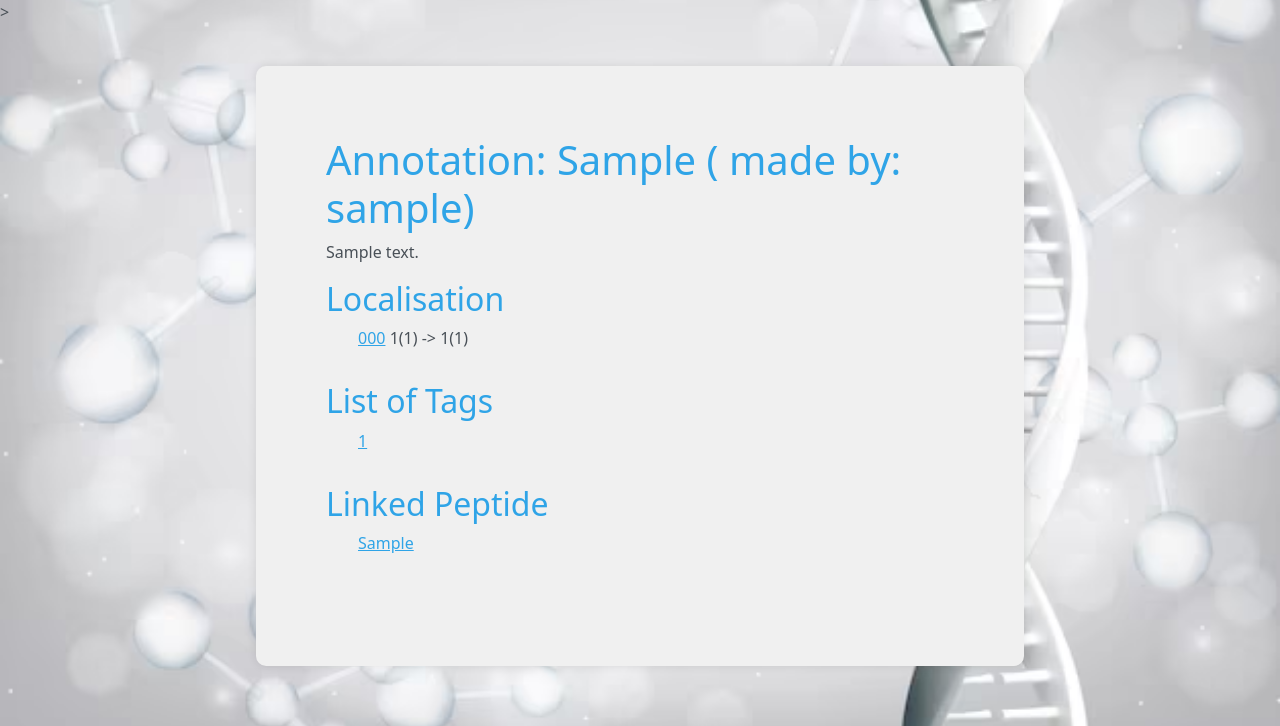
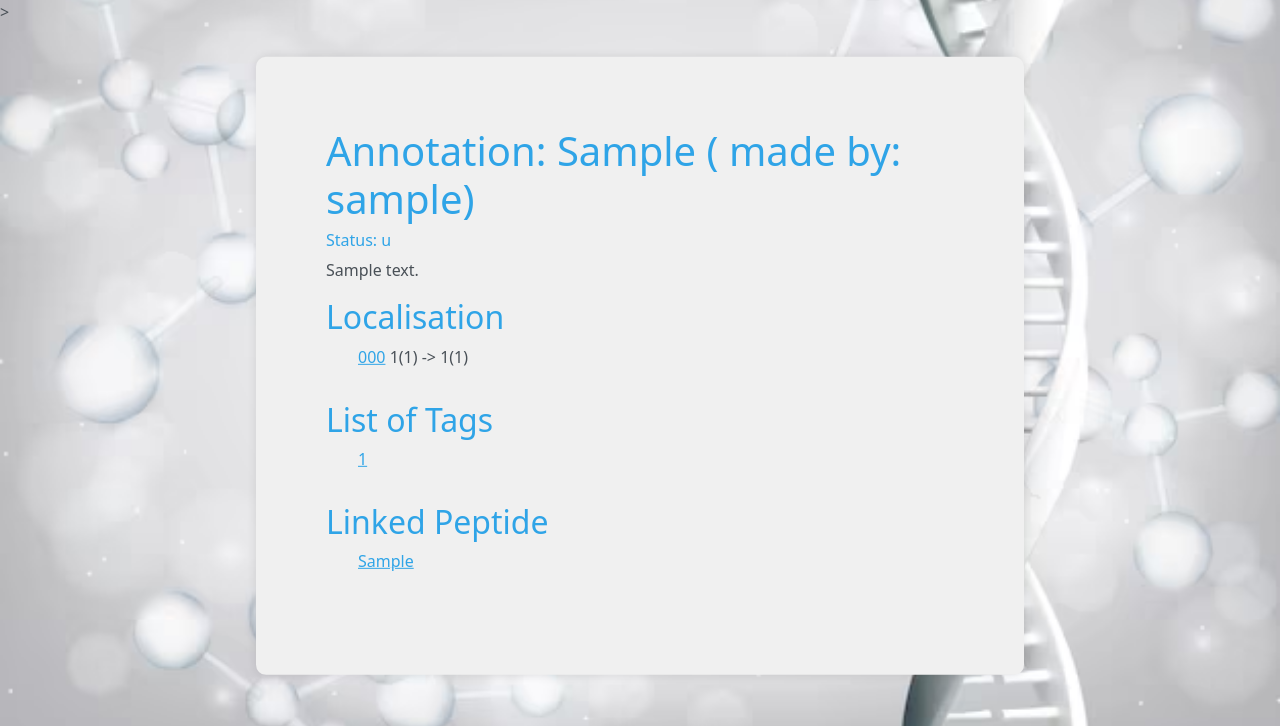
Before and after one commit to R-Poulard/GenomeTag, a Django app: template GenomeTag/templates/GenomeTag/display/display_annotation.html in a window 1280 px wide. Shown: the part 74-800 px from the top of the page. Run offline with Django 5.2, Linux system fonts and the light colour scheme; the template is opened without the code that fills it: values that come from a table or form of the project are taken from there, others are empty; tables that the repository leaves empty hold one stand-in row (values such as "Sample post"); some libraries are stand-ins or nearby versions.

Commit message:
add status to display

```diff
--- a/GenomeTag/build_query.py
+++ b/GenomeTag/build_query.py
@@ -308,7 +308,7 @@ def create_result_dic(result_type, query):
             data["Species"].append(chr.genome.species)
     if result_type == "Annotation":
         data = {"type": "Annotation", "Accession": [],
-                "Commentary": [], "Tags": [], "#Position": []}
+                "Commentary": [], "Tags": [], "#Position": [],"Status":[]}
         for annotation in query:
             data["Accession"].append(annotation.accession)
             data["Commentary"].append(annotation.commentary.replace("\n", ""))
@@ -317,7 +317,7 @@ def create_result_dic(result_type, query):
             for i in annotation.tags.all():
                 tag_list.append(i.tag_id)
             data["Tags"].append(tag_list)
-        print(data)
+            data["Status"].append(annotation.status)
     if result_type == "Peptide":
         data = {"type": "Peptide", "Accession": [], "Commentary": [], "Tags": [], "Length": []}
         for peptide in query:
--- a/GenomeTag/templates/GenomeTag/display/display_annotation.html
+++ b/GenomeTag/templates/GenomeTag/display/display_annotation.html
@@ -20,6 +20,7 @@
 <body>
     <div class="center-container2">
     <h1>Annotation: {{ annotation.accession}} ( made by: {{annotation.author}})</h1>
+    <h6>Status: {{annotation.status}}</h6>
     <p>{{annotation.commentary}}</p>
     <h2>Localisation</h2>
 
--- a/projet_web/static/GenomeTag/result_page.js
+++ b/projet_web/static/GenomeTag/result_page.js
@@ -468,10 +468,14 @@ function DisplayResult(start, end, index) {
                 var pos = document.createElement('td');
                 pos.textContent = data['#Position'][index[i]];
 
+                var stat = document.createElement('td');
+                stat.textContent = data['Status'][index[i]];
+
                 tf.append(id);
                 tf.append(commentary);
                 tf.append(all_tag);
                 tf.append(pos);
+                tf.append(stat);
 
                 table.append(tf);
             }
```
